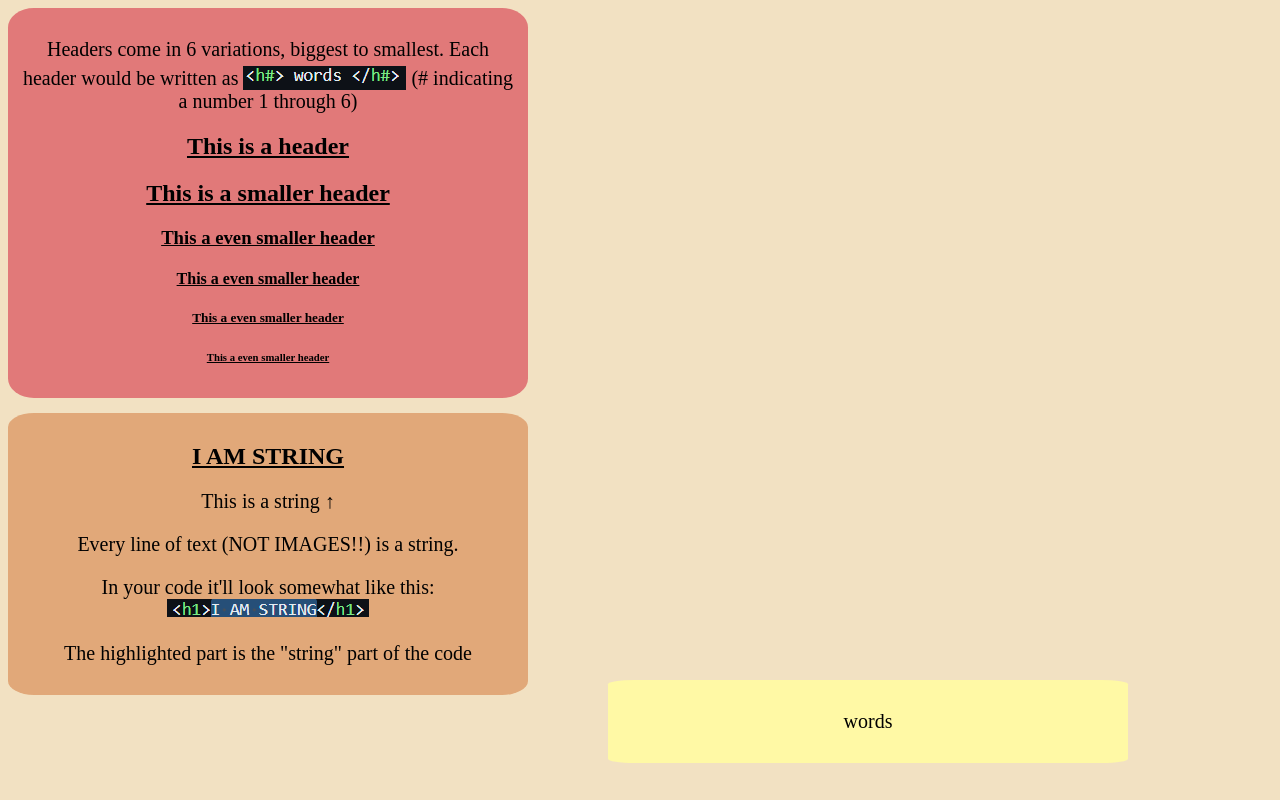
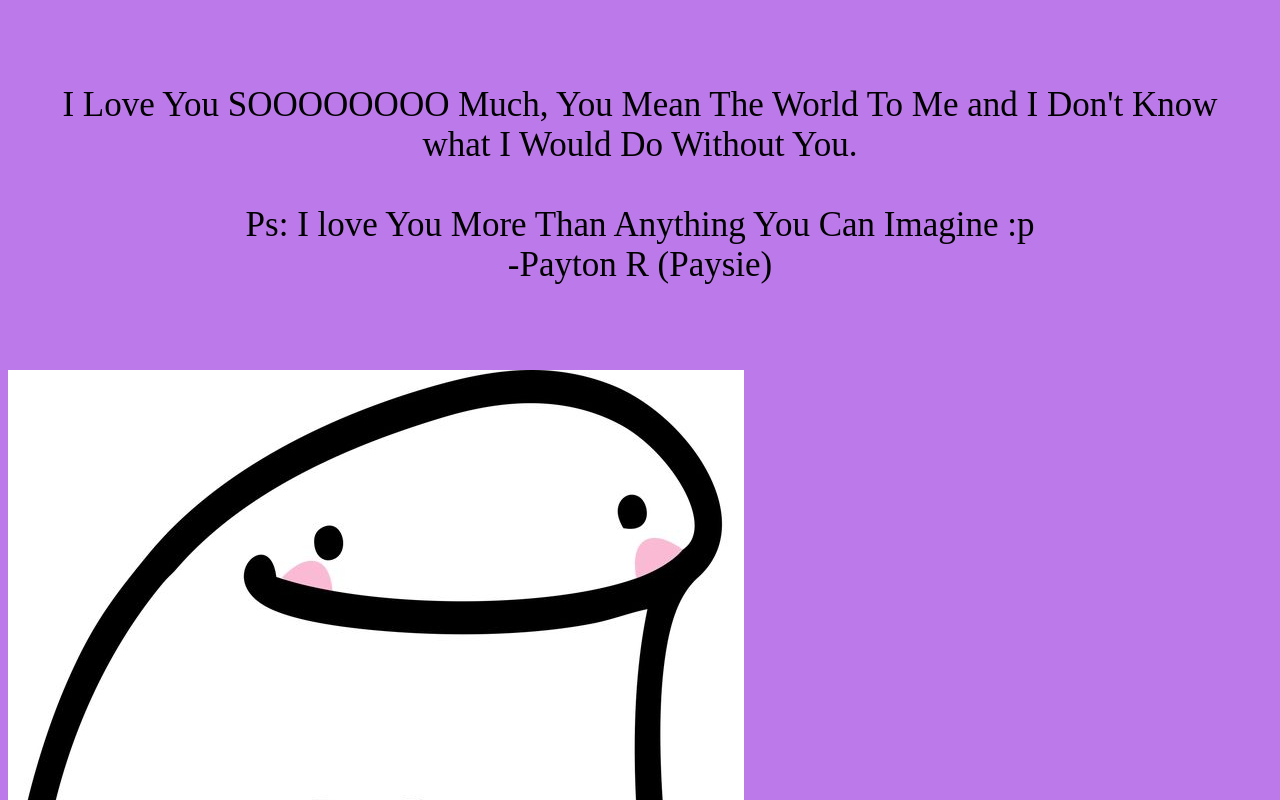
Before and after one commit to PaytonRobertson/teach, a plain HTML site: page index.html in a window 1280 px wide. Shown: the top 800 px of the page. Drawn offline with Linux system fonts and the light colour scheme.

Commit message:
made site

```diff
--- a/index.html
+++ b/index.html
@@ -2,25 +2,6 @@
 <link rel= "stylesheet" href= "style.css">
 <header></header>
 <body>
-    <section id="Headers">
-    <p> Headers come in 6 variations, biggest to smallest. Each header would be written as
-    <img src="images/image.png" class="codeImg" alt= "code img"> (# indicating a number 1 through 6)</p>
-    <h1> This is a header </h1>
-        <h2> This is a smaller header </h2>
-            <h3> This a even smaller header </h3>
-                 <h4> This a even smaller header </h4>
-                     <h5> This a even smaller header </h5>
-                         <h6> This a even smaller header </h6>
-                         </section>
-
-<section id="Strings">
-<h1>I AM STRING</h1> <p>This is a string &#8593</p>
-<p>Every line of text (NOT IMAGES!!) is a string.</p>
-<p>In your code it'll look somewhat like this: <img src="images/stringPic.png" alt= "string"> </p>
-<p>The highlighted part is the "string" part of the code</p>
-</section>
+<p>I Love You SOOOOOOOO Much, You Mean The World To Me and I Don't Know what I Would Do Without You. <br> <br> Ps: I love You More Than Anything You Can Imagine :p <br> -Payton R (Paysie)</p>
+<img src="images/loveDoodle.jpg" alt="love">
 </body>
-
-<section id="Quotations">
-    <p>words</p>
-</section>
--- a/style.css
+++ b/style.css
@@ -1,46 +1,9 @@
-.codeImg {
-    position: relative;
-    top: 5px;
-
+p {
+    font-size: 35px;
+    text-align: center;
+    padding: 50px;
 }
 
 body {
-    background-color: #f2e1c2ff;
+    background-color: rgb(188, 121, 233);
 }
-
-#Headers {
-    background-color:rgb(225, 121, 121);
-    padding: 10px;
-    text-align: center;
-    width: 500px;
-    border-radius: 5%;
-}
-
-#Strings{
-   background-color:rgb(225, 168, 121);
-    padding: 10px;
-    text-align: center;
-    width: 500px;
-    border-radius: 5%;
-    position: relative;
-    top: 15px;
-}
-
-#Quotations{
-   background-color:rgb(255, 249, 165);
-    padding: 10px;
-    text-align: center;
-    width: 500px;
-    border-radius: 5%;
-    position: relative;
-    left: 600px;
-
-}
-
-p{
-    font-size: 20px;
-}
-
-h1, h2, h3, h4, h5, h6{
-    text-decoration: underline;
-}
```
Also changed, not shown: images/image.png (deleted), images/loveDoodle.jpg (added), images/stringPic.png (deleted).
